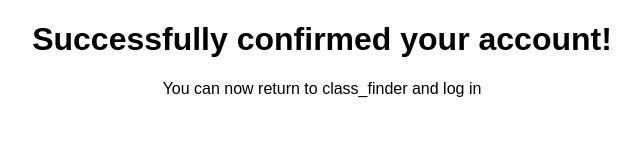
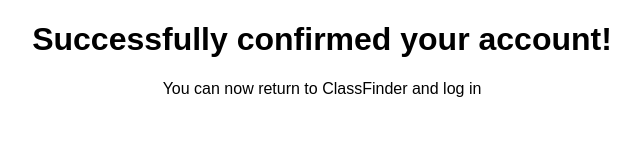
Before and after one commit to ohegyi/confirmation_class_finder, a plain HTML site: page index.html in a window 1280 px wide. Shown: the full height of the page, 318-958 px from the left. Drawn offline with Linux system fonts and the light colour scheme.

Commit message:
Update index.html

```diff
--- a/index.html
+++ b/index.html
@@ -6,6 +6,6 @@
   </head>
   <body style="font-family:sans-serif; text-align:center; padding:40;">
     <h1>Successfully confirmed your account!</h1>
-    <p>You can now return to class_finder and log in</p>
+    <p>You can now return to ClassFinder and log in</p>
   </body>
 </html>
```
